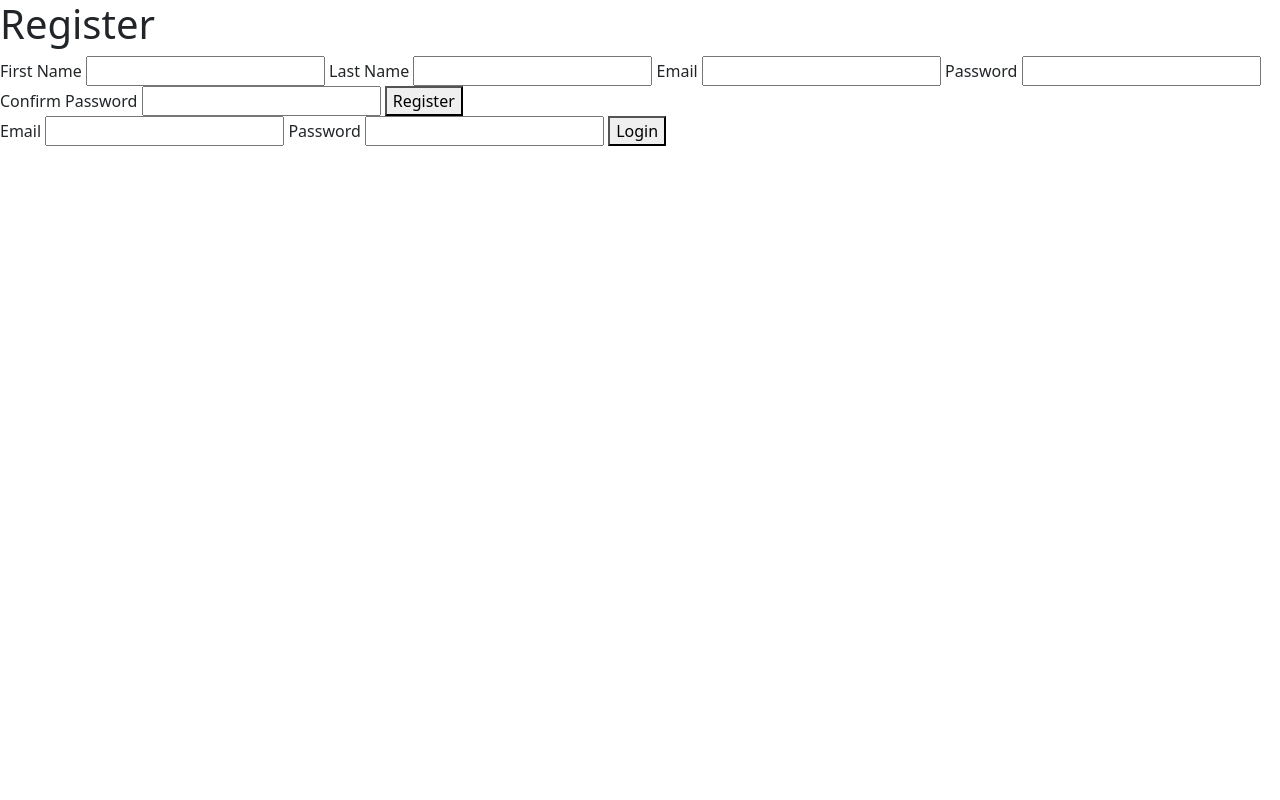
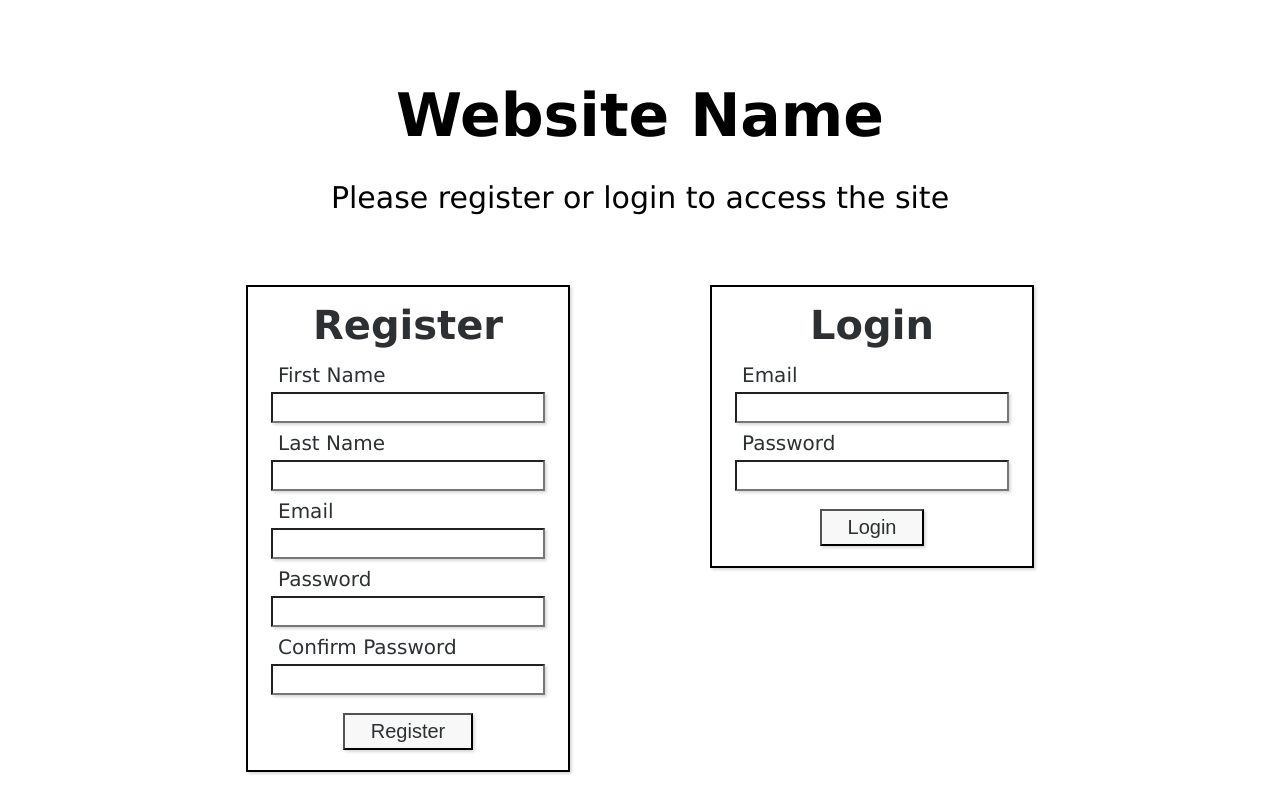
Before and after one commit to Lstedmanfalls/Login_Registration, a Django app: page / in a window 1280 px wide. Run offline with Django 3.2, Linux system fonts and the light colour scheme.

Commit message:
Final login registration app template

```diff
--- a/login_registration_app/models.py
+++ b/login_registration_app/models.py
@@ -2,40 +2,43 @@ from django.db import models
 import re
 import bcrypt
 
-class UsersManager(models.Manager):
+class UserManager(models.Manager):
     def register_validator(self, postData):
         errors = {}
         existing_email = Users.objects.filter(email = postData["email"])
         EMAIL_REGEX = re.compile(r"^[a-zA-Z0-9.+_-]+@[a-zA-Z0-9._-]+\.[a-zA-Z]+$")
         if len(postData["first_name"]) < 2:
             errors["first_name"] = "First name must be at least 2 characters"
-        elif len(postData['last_name']) < 2:
+        if len(postData['last_name']) < 2:
             errors["last_name"] = "Last name must be at least 2 characters"
-        elif len(postData['password']) < 8:
-            errors["password"] = "Password must be at least 8 characters"
-        elif not EMAIL_REGEX.match(postData["email"]):
-            errors["email"] = "Email address not valid"
+        if not EMAIL_REGEX.match(postData["email"]):
+            errors["email"] = "Please enter a valid email address."
+        elif len(existing_email) > 0:
+            errors["duplicate_email"] = "That email is already registered, please login"
+        if len(postData['password']) < 8:
+            errors["password"] = "Password must be at least 8 character"
         elif postData["password"] != postData["password_confirm"]:
             errors["password_confirm"] = "Passwords do not match"
-        elif len(existing_email) > 0:
-            errors["duplicate_email"] = "Email already registered"
         return errors
 
     def login_validator(self, postData):
         errors = {}
-        user = Users.objects.filter(email = postData["email"])[0]
-        if not bcrypt.checkpw(postData["password"].encode(), user.password.encode()):
-            errors['invalid_password'] = "That password is incorrect"
-            print('password is incorrect')
+        existing_email = User.objects.filter(email = postData["email"])
+        if len(existing_email) < 1:
+            errors["not_found"] = "Email not found, please register"
+        else:
+            user = User.objects.filter(email = postData["email"])[0]
+            if not bcrypt.checkpw(postData['password'].encode(), user.password.encode()):
+                errors["invalid_password"] = "Password is incorrect"
         return errors
 
-class Users(models.Model):
+class User(models.Model):
     first_name = models.CharField(max_length=255)
     last_name = models.CharField(max_length=255)
     email = models.EmailField()
     password = models.CharField(max_length=255)
     created_at = models.DateTimeField(auto_now_add=True)
     updated_at = models.DateTimeField(auto_now=True)
-    objects = UsersManager()
+    objects = UserManager()
     def __repr__(self):
         return f"Object_Name: {self.id}, {self.first_name}, {self.last_name}, {self.email}, {self.password}"
--- /dev/null
+++ b/login_registration_app/static/login_style.css
@@ -0,0 +1,213 @@
+/*Mobile responsiveness breakpoints:
+    Mobile (< 480px)
+    Tablet (480px to 768px)
+    PC (>= 769) */
+
+    *{
+        margin:0;
+        padding:0;
+    }
+
+    html{
+        font-family:Verdana, Tahoma, sans-serif;
+        font-size:10px;
+    }
+
+    @media only screen and (max-width:768px){
+    html{
+        font-size:8px;
+    }
+    }
+
+    @media only screen and (max-width:480px){
+    html{
+        font-size:8px;
+    }
+    }
+
+    #container{
+        position:relative;
+        min-height:100vh;
+    }
+
+    #container::after{
+        content:"";
+        /* background-image:url("books.jpg"); */
+        opacity:.7;
+        top:0;
+        left:0;
+        bottom:0;
+        right:0;
+        position:absolute;
+        z-index:-1;
+    }
+
+    header{
+        display:flex;
+        flex-direction:column;
+        align-items:center;
+    }
+
+    h1{
+        padding-top:8rem;
+        font-size:6rem;
+        text-align:center;
+    }
+
+    @media only screen and (max-width:768px){
+    h1{
+        padding-top:5rem;
+    }
+    }
+
+    @media only screen and (max-width:480px){
+    h1{
+        font-size:5rem;
+        padding-top:3rem;
+    }
+    }
+
+    p{
+        font-size:3rem;
+        text-align:center;
+    }
+
+    p{
+        padding:3rem 0 4rem 0;
+    }
+
+    @media only screen and (max-width:768px){
+    p{
+        padding:3rem 1rem 4rem 1rem;
+    }
+    }
+
+    @media only screen and (max-width:480px){
+    p{
+        padding:3rem 1rem 4rem 1rem;
+    }
+    }
+
+    .messages{
+        box-sizing: border-box;
+        text-align:center;
+        color:#bf0000;
+        font-size:1.8rem;
+        padding:.5rem;
+        background-color:white;
+        border:.2rem solid black;
+        margin:0 auto;
+    }
+
+    .error::marker{
+        color:transparent
+    }
+
+    #wrapper{
+        display:flex;
+        justify-content:center;
+        padding-top:3rem;
+    }
+
+    @media only screen and (max-width:480px){
+    #wrapper{
+        flex-direction:column;
+        align-items:center;
+    }
+    }
+
+    #wrapper div{
+        /* background-color:rgba(220, 208, 201, .8); */
+        width:25%;
+        margin:0 7rem;
+        border:.2rem solid black;
+        box-shadow:rgba(0, 0, 0, 0.15) 1.95px 1.95px 2.6px;;
+    }
+
+    @media only screen and (max-width:768px){
+    #wrapper div{
+        width:40%;
+    }
+    }
+
+    @media only screen and (max-width:480px){
+    #wrapper div {
+        width:80%;
+        margin-bottom:4rem;
+    }
+    }
+
+    h2{
+        text-align:center;
+        font-size:4rem;
+        padding:1.5rem;
+        color:#2D3033;
+    }
+
+    form{
+        display:flex;
+        flex-direction:column;
+        padding:0 3rem 2rem 3rem;
+    }
+
+    #login{
+        height:25%;
+    }
+
+    label{
+        font-size:2rem;
+        margin-bottom:.5rem;
+        color:#2D3033;
+    }
+
+    input{
+        align-self:center;
+        margin-bottom:.8rem;
+        font-size:1.5rem;
+        width:100%;
+        padding:.5rem;
+        box-shadow:rgba(0, 0, 0, 0.15) 1.95px 1.95px 2.6px;
+    }
+
+    input:-webkit-autofill,
+    input:-webkit-autofill:hover,
+    input:-webkit-autofill:focus,
+    input:-webkit-autofill:active{
+        -webkit-box-shadow:0 0 0 30px white inset;
+    }
+
+    input:-webkit-autofill::first-line{
+        font-size:1.5rem;
+    }
+
+    button{
+        padding:.5rem 1rem;
+        width:50%;
+        font-size:2rem;
+        align-self:center;
+        margin-top:1rem;
+        box-shadow:rgba(0, 0, 0, 0.15) 1.95px 1.95px 2.6px;
+        color:#2D3033;
+        background-color:#F8F8F8;
+    }
+
+    @media only screen and (max-width:480px){
+        button{
+        width:45%;
+    }
+    }
+
+    button:hover{
+        cursor:pointer;
+        background-color:#E0E0E0;
+    }
+
+    #login button{
+        width:35%;
+    }
+
+    @media only screen and (min-width:769px){
+    #login button{
+        width:40%;
+    }
+    }
--- a/login_registration_app/templates/index.html
+++ b/login_registration_app/templates/index.html
@@ -5,21 +5,27 @@
     <meta http-equiv="X-UA-Compatible" content="IE=edge">
     <meta name="viewport" content="width=device-width, initial-scale=1.0">
     <title>Login & Registration</title>
-    <link href="https://cdn.jsdelivr.net/npm/bootstrap@5.1.0/dist/css/bootstrap.min.css" rel="stylesheet" integrity="sha384-KyZXEAg3QhqLMpG8r+8fhAXLRk2vvoC2f3B09zVXn8CA5QIVfZOJ3BCsw2P0p/We" crossorigin="anonymous">
     {% load static %}
-    <link rel="stylesheet" href="{% static 'style.css' %}">
+    <link rel="stylesheet" href="{% static 'login_style.css' %}">
 </head>
 <body>
+    <div id="container">
+        <header>
+            <h1>Website Name</h1>
+            <p>Please register or login to access the site</p>
+        </header>
+        <div id ="messages">
+            {% if messages %}
+            {% for message in messages %}
+            <p class="messages">
+            {{ message }}
+            </p>
+            {% endfor %}
+            {% endif %}
+        </div>
         <div id="wrapper">
             <div id="registration">
-            <h1>Register</h1>
-            {% if messages %}
-            <ul class="messages">
-            {% for message in messages %}
-                <li {% if message.tags %} class="{{ message.tags }}"{% endif %}>{{ message }}</li>
-                {% endfor %}
-            </ul>
-            {% endif %}
+                <h2>Register</h2>
                 <form action="/register" method="POST">
                 {% csrf_token %}
                     <label for="first_name">First Name</label>
@@ -36,6 +42,7 @@
                 </form>
             </div>
             <div id="login">
+                <h2>Login</h2>
                 <form action="/login" method="POST">
                 {% csrf_token %}
                     <label for="email">Email</label>
@@ -46,5 +53,6 @@
                 </form>
             </div>
         </div>
+    </div>
 </body>
 </html>
--- a/login_registration_app/urls.py
+++ b/login_registration_app/urls.py
@@ -5,6 +5,5 @@ urlpatterns = [
     path('', views.index), #GET request to display registration and login form
     path('register', views.register), #POST request to register user
     path('login', views.login), #POST request to login user
-    path('success', views.success), #GET request to display a specific object's info
-    path('logout', views.logout), #POST request to logout user
+    path('logout', views.logout), #POST request to logout user,
 ]
--- a/login_registration_app/views.py
+++ b/login_registration_app/views.py
@@ -1,16 +1,16 @@
 from django.shortcuts import render, redirect, HttpResponse
 from django.contrib import messages
-from .models import Users
+from .models import User, UserManager
 import bcrypt
 
 def index(request): #GET REQUEST
     context = {
-    "all_the_users": Users.objects.all(),
+    "all_the_users": User.objects.all(),
     }
     return render(request, "index.html", context)
 
 def register(request): #POST REQUEST
-    errors = Users.objects.register_validator(request.POST)
+    errors = User.objects.register_validator(request.POST)
     if len(errors) > 0:
         for key, value in errors.items():
             messages.error(request, value)
@@ -20,39 +20,25 @@ def register(request): #POST REQUEST
     elif request.method == "POST":
             password = request.POST['password']
             pw_hash = bcrypt.hashpw(password.encode(), bcrypt.gensalt()).decode()
-            user_id = Users.objects.create(first_name = request.POST["first_name"], last_name = request.POST["last_name"], email = request.POST['email'], password=pw_hash)
-            request.session['user_id'] = user_id.id
-    return redirect("/success")
+            user = User.objects.create(first_name = request.POST["first_name"], last_name = request.POST["last_name"], email = request.POST['email'], password=pw_hash)
+            request.session['user_id'] = user.id
+    return redirect("name_of_homepage")
 
 def login(request): #POST REQUEST
-    errors = Users.objects.login_validator(request.POST)
+    errors = User.objects.login_validator(request.POST)
     if len(errors) > 0:
         for key, value in errors.items():
             messages.error(request, value)
         return redirect("/")
-    user = Users.objects.filter(email=request.POST["email"])
+    user = User.objects.filter(email=request.POST["email"])
     if user:
         logged_user = user[0]
         if bcrypt.checkpw(request.POST['password'].encode(), logged_user.password.encode()):
             request.session["user_id"] = logged_user.id
-            return redirect("/success")
+            return redirect("name_of_homepage")
         return redirect("/")
     elif request.method != "POST":
         return redirect("/")
-    return redirect("/")
-
-def success(request): #GET REQUEST
-    if 'user_id' not in request.session:
-        messages.error(request, "You must be logged in to view this site")
-        return redirect ("/")
-    else:
-        this_user = Users.objects.get(id = request.session['user_id'])
-        if this_user:
-            messages.success(request, "Successfully registered (or logged in)")
-            context = {
-            "this_user": this_user
-            }
-            return render(request, "success.html", context)
     return redirect("/")
 
 def logout(request): #POST REQUEST
```
Also changed, not shown: db.sqlite3, login_registration_app/migrations/0003_auto_20210826_2139.py (added), login_registration_app/static/style.css (deleted). Lines whose indentation alone changed are shown as unchanged.
